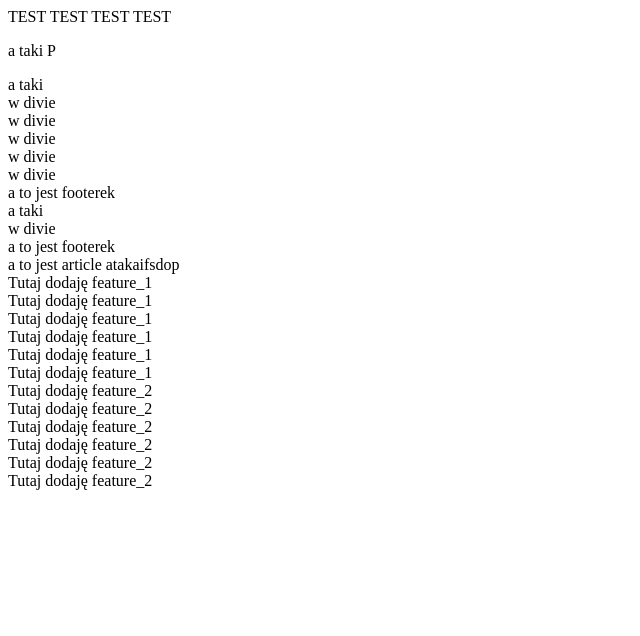
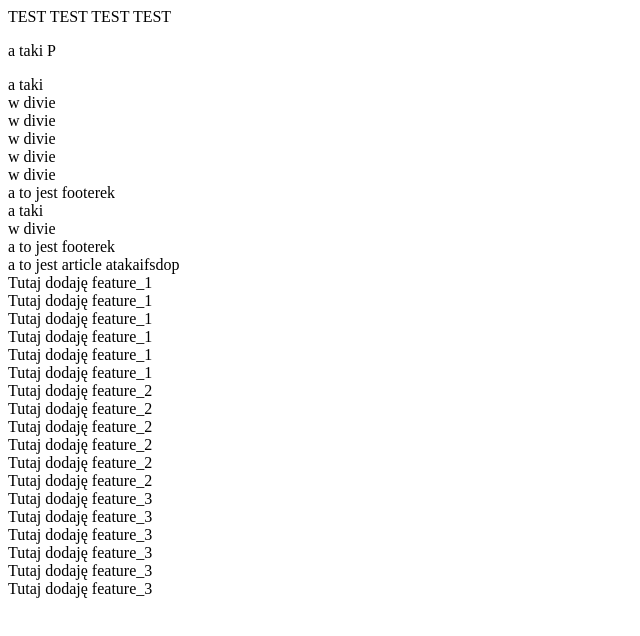
Before and after one commit to MaciejOstrowskiIT/PRTest, a website: page index.html in a window 1280 px wide. Shown: the whole page, without its empty margins (0-640 px from the left). Drawn offline with Linux system fonts and the light colour scheme.

Commit message:
test_add

```diff
--- a/index.html
+++ b/index.html
@@ -37,6 +37,12 @@
       <div>Tutaj dodaję feature_2</div>
       <div>Tutaj dodaję feature_2</div>
       <div>Tutaj dodaję feature_2</div>
+      <div>Tutaj dodaję feature_3</div>
+      <div>Tutaj dodaję feature_3</div>
+      <div>Tutaj dodaję feature_3</div>
+      <div>Tutaj dodaję feature_3</div>
+      <div>Tutaj dodaję feature_3</div>
+      <div>Tutaj dodaję feature_3</div>
     </div>
   </body>
 </html>
```
